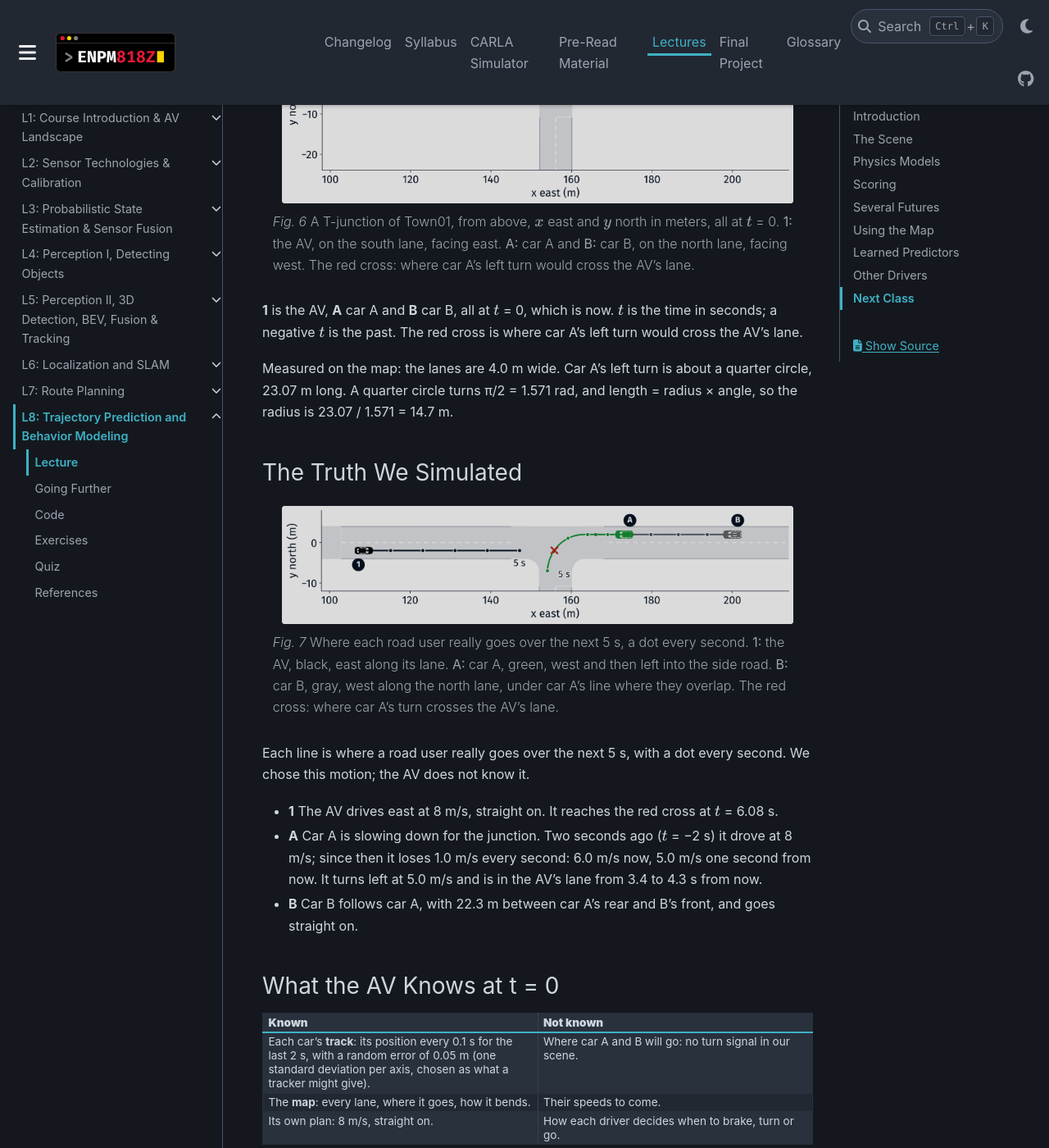
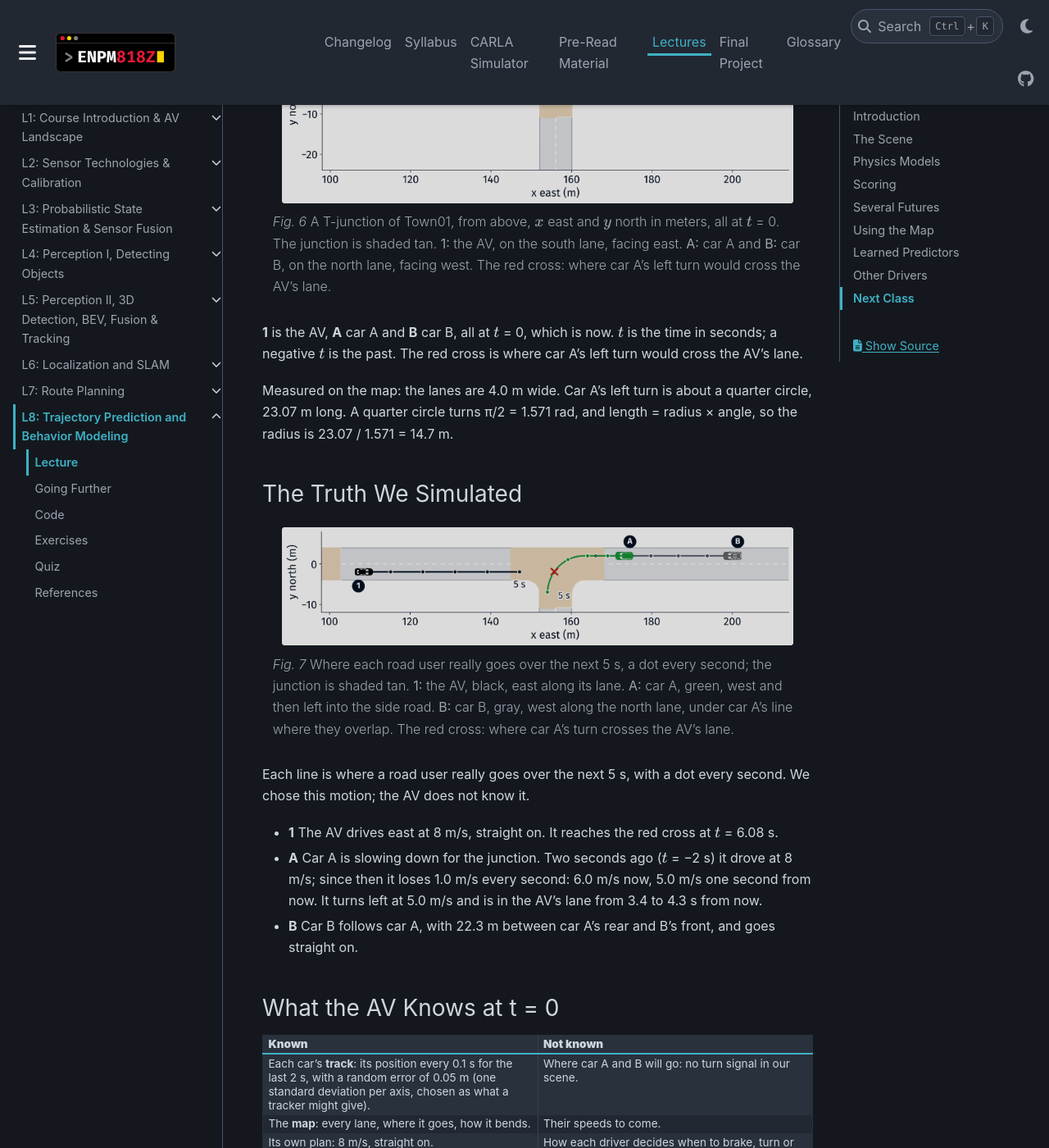
Before and after one commit to zeidk/enpm818z-fall-2026-docs, a Sphinx documentation site: the page built from docs/source/lectures/lecture8/l8_lecture.rst, in a window 1280 px wide and 1400 px high, scrolled down 7540 px. Shown: the whole window at 82% size. Built offline with Sphinx 7.4.7 and the PyData theme 0.15.4, drawn with Linux system fonts in a browser that asks for light colours; pages that are not in the unit, such as notebooks, are missing from menus.

Commit message:
v2.18.9: L8 junction shaded tan on the map and true-futures figures
Same shading as the later L8 figures; captions and alt text say so.

```diff
--- a/docs/source/lectures/lecture8/l8_lecture.rst
+++ b/docs/source/lectures/lecture8/l8_lecture.rst
@@ -354,14 +354,15 @@ The Junction, from the Map
 ~~~~~~~~~~~~~~~~~~~~~~~~~~
 
 .. figure:: /_static/images/L8/scene_map.png
-   :alt: A top view of a T-junction from the map, x east from 98 to 214 meters, y north from minus 24 to 12 meters. A road runs east to west with one lane each way, a white dashed center line, and a side road leaving the junction to the south. Tag 1: the AV, a black car on the south lane at x 108, facing east. Tag A: car A, a green car on the north lane at x 174, facing west. Tag B: car B, a gray car on the north lane at x 201, facing west. A red cross in the junction at x 156, y minus 2, with no tag.
+   :alt: A top view of a T-junction from the map, x east from 98 to 214 meters, y north from minus 24 to 12 meters. A road runs east to west with one lane each way, a white dashed center line, and a side road leaving the junction to the south. The junction is shaded tan; the rest of the road is gray. Tag 1: the AV, a black car on the south lane at x 108, facing east. Tag A: car A, a green car on the north lane at x 174, facing west. Tag B: car B, a gray car on the north lane at x 201, facing west. A red cross in the junction at x 156, y minus 2, with no tag.
    :width: 95%
    :align: center
 
    A T-junction of Town01, from above, :math:`x` east and :math:`y` north in
-   meters, all at :math:`t` = 0. **1:** the AV, on the south lane, facing
-   east. **A:** car A and **B:** car B, on the north lane, facing west. The
-   red cross: where car A's left turn would cross the AV's lane.
+   meters, all at :math:`t` = 0. The junction is shaded tan. **1:** the AV,
+   on the south lane, facing east. **A:** car A and **B:** car B, on the north
+   lane, facing west. The red cross: where car A's left turn would cross the
+   AV's lane.
 
 **1** is the AV, **A** car A and **B** car B, all at :math:`t` = 0, which
 is now. :math:`t` is the time in seconds; a negative :math:`t` is the past.
@@ -378,11 +379,12 @@ The Truth We Simulated
 ~~~~~~~~~~~~~~~~~~~~~~
 
 .. figure:: /_static/images/L8/scene_truth.png
-   :alt: The same top view with each road user's next 5 seconds drawn as a line with a dot every second, and the three cars faded at their positions now. The AV's black line runs east along its lane from x 107 to about 147, labeled 5 s at its end. Car A's green line runs west, then curves left through the junction into the side road, ending at x 154, y minus 7, labeled 5 s. Car B's gray line runs west along the north lane from x 201 to about 164, under car A's line where they overlap. Dark tags 1, A and B mark the AV, car A and car B; a red cross with no tag, in the junction at x 156, y minus 2, marks where car A's turn crosses the AV's lane.
+   :alt: The same top view, the junction shaded tan, with each road user's next 5 seconds drawn as a line with a dot every second, and the three cars faded at their positions now. The AV's black line runs east along its lane from x 107 to about 147, labeled 5 s at its end. Car A's green line runs west, then curves left through the junction into the side road, ending at x 154, y minus 7, labeled 5 s. Car B's gray line runs west along the north lane from x 201 to about 164, under car A's line where they overlap. Dark tags 1, A and B mark the AV, car A and car B; a red cross with no tag, in the junction at x 156, y minus 2, marks where car A's turn crosses the AV's lane.
    :width: 95%
    :align: center
 
-   Where each road user really goes over the next 5 s, a dot every second.
+   Where each road user really goes over the next 5 s, a dot every second;
+   the junction is shaded tan.
    **1:** the AV, black, east along its lane. **A:** car A, green, west and
    then left into the side road. **B:** car B, gray, west along the north
    lane, under car A's line where they overlap. The red cross: where car A's turn
```
Also changed, not shown: docs/source/changelog/changelog.rst (+12 -1 lines), docs/source/_static/images/L8/scene_map.png, docs/source/_static/images/L8/scene_truth.png.
